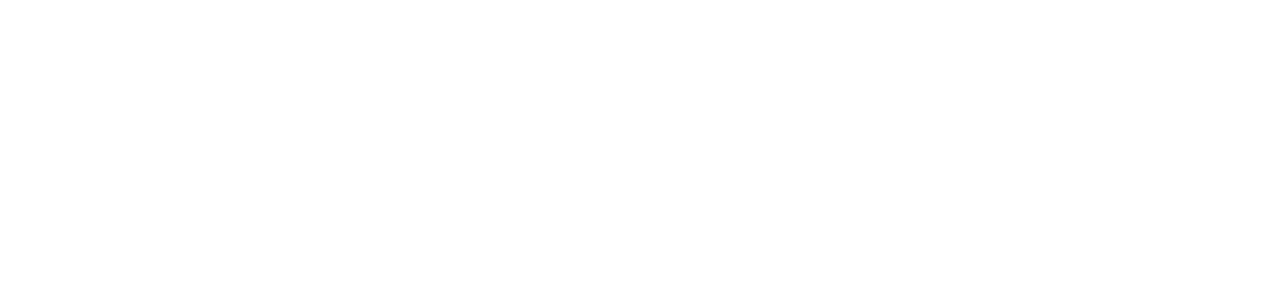
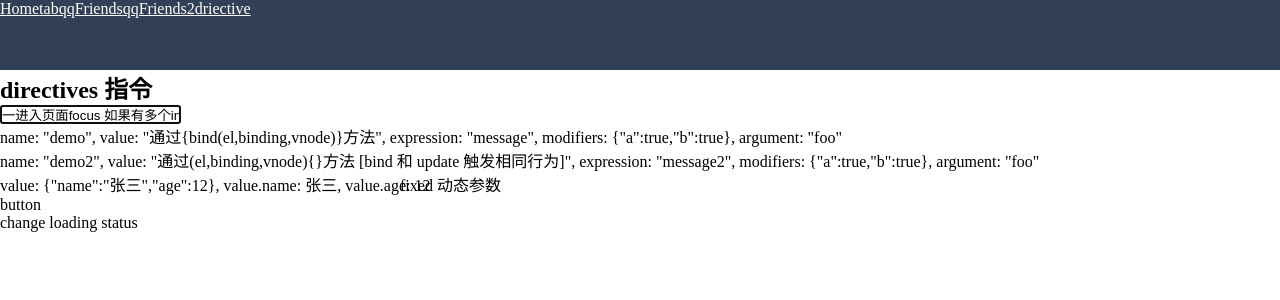
Before and after one commit to qiuchunhong/vueProject, a Vue app: page /driective in a window 1280 px wide. Shown: the top 300 px of the page. Built offline with nearby package versions, Linux system fonts and the light colour scheme.

Commit message:
directive & vuex

```diff
--- a/src/main.js
+++ b/src/main.js
@@ -3,6 +3,7 @@
 import Vue from 'vue'
 import App from './App'
 import router from './router'
+import store from './store'
 
 Vue.config.productionTip = false
 
@@ -10,6 +11,9 @@
 new Vue({
   el: '#app',
   router,
+  store,
   template: '<App/>',
-  components: { App }
+  components: {
+    App
+  }
 })
--- a/src/router/index.js
+++ b/src/router/index.js
@@ -9,16 +9,25 @@
 
 export default new Router({
   mode: 'history',
-  scrollBehavior: () => ({ y: 0 }),
-  routes: [
-    {
-      path: '/',
-      component: layout,
-      children:[
-        { path: '', component: index },
-        { path: 'index', component: index },
-        test
-      ]
-    }
-  ]
+  scrollBehavior: () => ({
+    y: 0
+  }),
+  routes: [{
+    path: '/',
+    component: layout,
+    children: [{
+        path: '',
+        component: index
+      },
+      {
+        path: 'index',
+        component: index
+      },
+      {
+        path: 'driective',
+        component: resolve => require(['../views/directives/index'], resolve)
+      },
+      test
+    ]
+  }]
 })
--- /dev/null
+++ b/src/store/getters.js
@@ -0,0 +1,5 @@
+const getters = {
+  isLogin: state => state.user.name == '' ? false : true,
+
+}
+export default getters
--- /dev/null
+++ b/src/store/index.js
@@ -0,0 +1,25 @@
+import Vue from 'vue'
+import Vuex from 'vuex'
+import getters from './getters'
+
+Vue.use(Vuex)
+
+// https://webpack.js.org/guides/dependency-management/#requirecontext
+const modulesFiles = require.context('./modules', true, /\.js$/)
+
+// you do not need `import app from './modules/app'`
+// it will auto require all vuex module from modules file
+const modules = modulesFiles.keys().reduce((modules, modulePath) => {
+  // set './app.js' => 'app'
+  const moduleName = modulePath.replace(/^\.\/(.*)\.\w+$/, '$1')
+  const value = modulesFiles(modulePath)
+  modules[moduleName] = value.default
+  return modules
+}, {})
+
+const store = new Vuex.Store({
+  modules,
+  getters
+})
+
+export default store
--- /dev/null
+++ b/src/store/modules/user.js
@@ -0,0 +1,64 @@
+// import {
+//   login,
+//   logout,
+//   getInfo
+// } from '@/api/user'
+const state = {
+  name: ''
+}
+const mutations = {
+  SET_NAME: (state, name) => {
+    state.name = name
+  },
+  SHOW_LOGIN: (state, val) => {
+    alert('showlogin')
+    // state.name = '23'
+  }
+}
+
+const actions = {
+  showLogin({
+    commit,
+    state
+  }) {
+    commit('SHOW_LOGIN', true)
+  },
+  getInfo({
+    commit,
+    state
+  }) {
+    // return new Promise((resolve, reject) => {
+    //   getInfo(state.token).then(response => {
+    //     const {
+    //       data
+    //     } = response
+
+    //     if (!data) {
+    //       reject('Verification failed, please Login again.')
+    //     }
+
+    //     const {
+    //       roles,
+    //       name,
+    //       avatar,
+    //       introduction
+    //     } = data
+
+    //     // roles must be a non-empty array
+    //     if (!roles || roles.length <= 0) {
+    //       reject('getInfo: roles must be a non-null array!')
+    //     }
+    commit('SET_NAME', 'name')
+    //     resolve(data)
+    //   }).catch(error => {
+    //     reject(error)
+    //   })
+    // })
+  },
+}
+export default {
+  namespaced: true,
+  state,
+  mutations,
+  actions
+}
--- /dev/null
+++ b/src/views/directives/index.vue
@@ -0,0 +1,121 @@
+<template>
+    <div>
+        <h2>directives 指令</h2>
+
+        <input type="text" v-focus value="一进入页面focus 如果有多个input 最后一个fucus" />
+
+        <div v-demo:foo.a.b="message"></div>
+        <div v-demo2:foo.a.b="message2"></div>
+
+        <div class="fix" v-fixed:[direction]="400">fixed 动态参数</div>
+
+        <div v-demo3="{name:'张三',age:12}"></div>
+
+        <div v-permission-click>button</div>
+        <div v-loading="loading"></div>
+        <div @click="showLoading">change loading status</div>
+    </div>
+</template>
+
+<script>
+import store from '@/store'
+export default {
+    data () {
+        return {
+            message: '通过{bind(el,binding,vnode)}方法',
+            message2: '通过(el,binding,vnode){}方法  [bind 和  update 触发相同行为]',
+            direction: 'left',
+            loading: false
+        }
+    },
+    methods: {
+        showLoading () {
+            this.loading = true
+            let timer = setTimeout(() => {
+                this.loading = false
+                // clearTimeout(timer)
+            }, 1000)
+        }
+    },
+    directives: {
+        focus: {
+            inserted (el) {
+                el.focus()
+            }
+        },
+        demo: {
+            bind (el, binding, vnode) {
+                let s = JSON.stringify
+                el.innerHTML = `
+                name: ${s(binding.name)},
+                value: ${s(binding.value)},
+                expression: ${s(binding.expression)},
+                modifiers: ${s(binding.modifiers)},
+                argument: ${s(binding.arg)}
+                `
+            }
+        },
+        demo2 (el, binding, vnode) {
+            let s = JSON.stringify
+            el.innerHTML = `
+                name: ${s(binding.name)},
+                value: ${s(binding.value)},
+                expression: ${s(binding.expression)},
+                modifiers: ${s(binding.modifiers)},
+                argument: ${s(binding.arg)}
+                `
+        },
+        fixed: {
+            bind (el, binding, vnode) {
+                el.style.position = 'fixed'
+                // console.log(binding.arg)
+                let s = binding.arg == 'left' ? 'left' : 'top'
+                el.style[s] = binding.value + 'px'
+            }
+        },
+        demo3 (el, binding, vnode) {
+            el.innerHTML = `
+                value: ${JSON.stringify(binding.value)},
+                value.name: ${binding.value.name},
+                value.age: ${binding.value.age}
+            `
+        },
+        permissionClick: {
+            bind (el, binding, vnode) {
+                el.addEventListener('click', (e) => {
+                    if (!store.getters.isLogin) {
+                        store.dispatch('user/showLogin')
+                    } else {
+                        typeof binding.value === 'function' && binding.value()
+                    }
+                })
+            }
+        },
+        loading: {
+            update (el, binding, vnode) {
+                if (binding.value) {
+                    const div = document.createElement('div')
+                    div.innerText = '加载中...'
+                    div.setAttribute('id', 'loading')
+                    div.style.position = 'absolute'
+                    div.style.left = 0
+                    div.style.top = 0
+                    div.style.width = '100%'
+                    div.style.height = '100%'
+                    div.style.display = 'flex'
+                    div.style.justifyContent = 'center'
+                    div.style.alignItems = 'center'
+                    div.style.color = 'white'
+                    div.style.background = 'rgba(0, 0, 0, .7)'
+                    document.body.append(div)
+                } else {
+                    document.body.removeChild(document.getElementById('loading'))
+                }
+            }
+        }
+    }
+}
+</script>
+
+<style>
+</style>
--- a/src/views/layout.vue
+++ b/src/views/layout.vue
@@ -5,6 +5,7 @@
             <router-link to="/test/tab">tab</router-link>
             <router-link to="/test/qqFriends">qqFriends</router-link>
             <router-link to="/test/qqFriends2">qqFriends2</router-link>
+            <router-link to="/driective">driective</router-link>
         </header>
         <div class="g-container">
             <router-view></router-view>
@@ -16,7 +17,7 @@
 
 export default {
     name: 'layout',
-    data() {
+    data () {
         return {}
     },
     created: function () {
@@ -36,8 +37,8 @@
     background: #324057;
     min-width: 875px;
 }
-  .g-hd a{
-    color:#fff;
+.g-hd a {
+    color: #fff;
 }
 .logo {
     height: 60px;
@@ -46,5 +47,4 @@
 .login {
     line-height: 40px;
 }
-
 </style>
```
Lines whose indentation alone changed are shown as unchanged.
